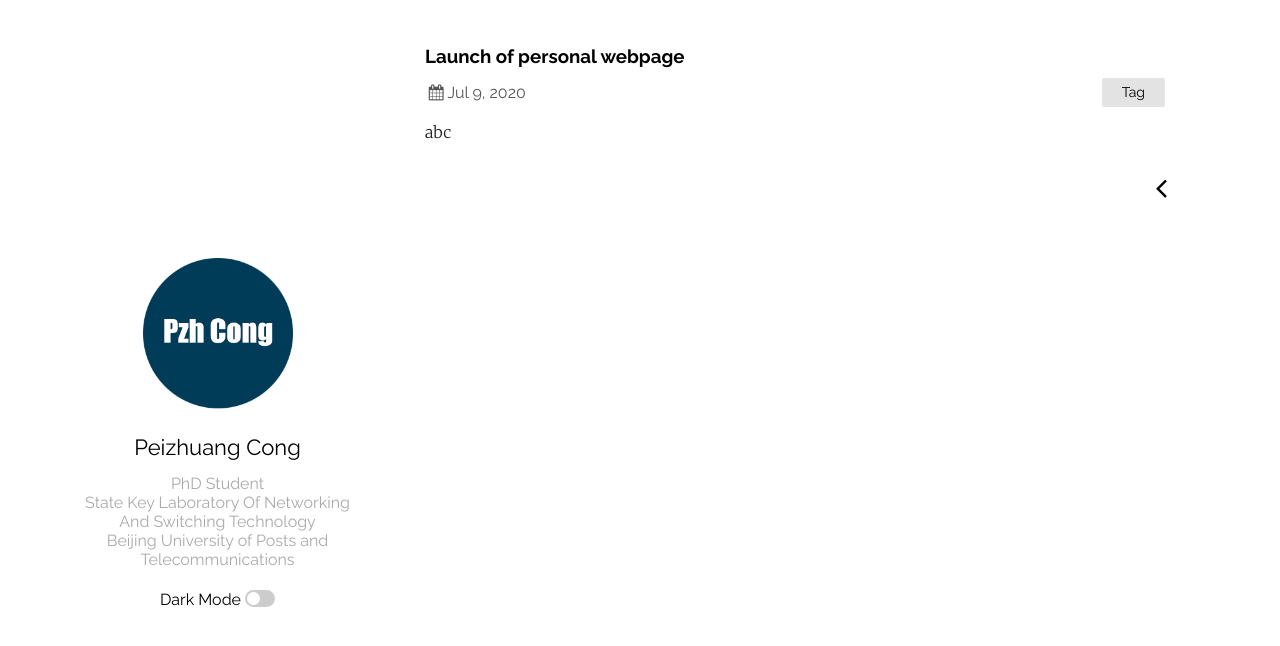
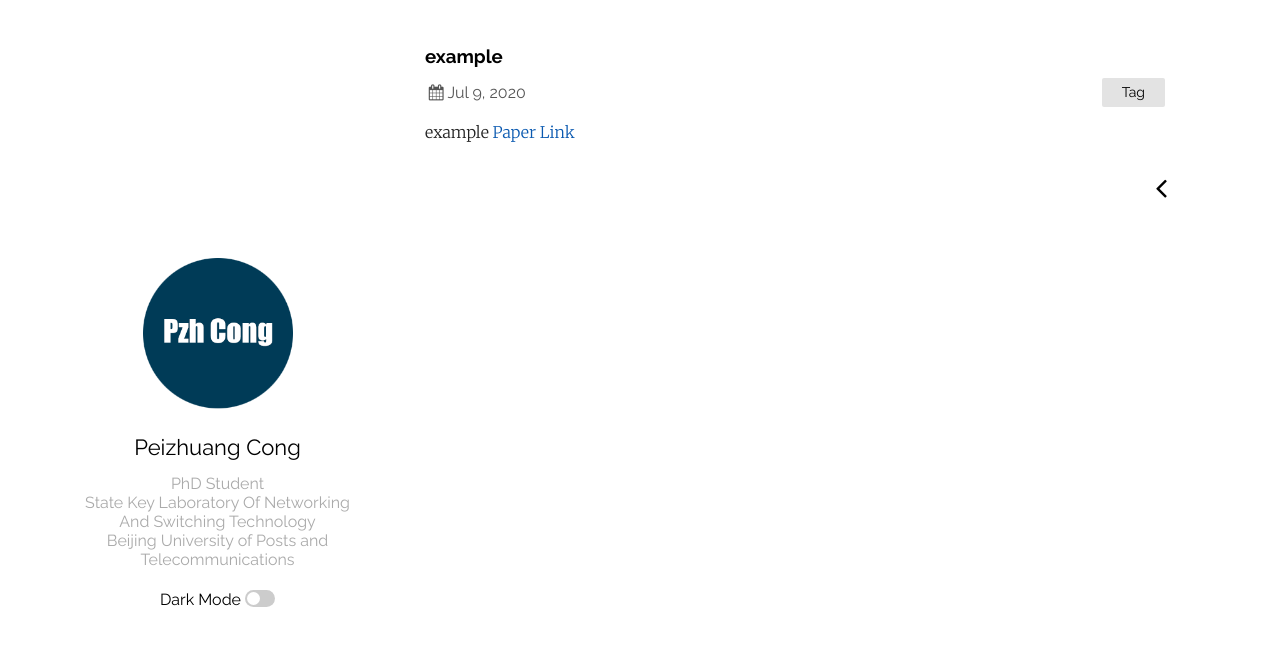
Before and after one commit to congpeizhuang/congpeizhuang.github.io, a Jekyll site: the page built from _posts/2019-03-23-welcome-to-jekyll.markdown, in a window 1280 px wide. Shown: the top 646 px of the page. Built offline with Jekyll 4.4.1, drawn with Linux system fonts in a browser that asks for light colours.

Commit message:
Update 2019-03-23-welcome-to-jekyll.markdown

```diff
--- a/_posts/2019-03-23-welcome-to-jekyll.markdown
+++ b/_posts/2019-03-23-welcome-to-jekyll.markdown
@@ -1,7 +1,8 @@
 ---
 layout: post
-title:  "Launch of personal webpage"
-date:   2020-07-09
+title:  "example"
+date:   2020-07-09 21:03:36 +0530
 categories: Tag
 ---
-abc
+example
+[Paper Link]("/assets/AIR.pdf")
```
